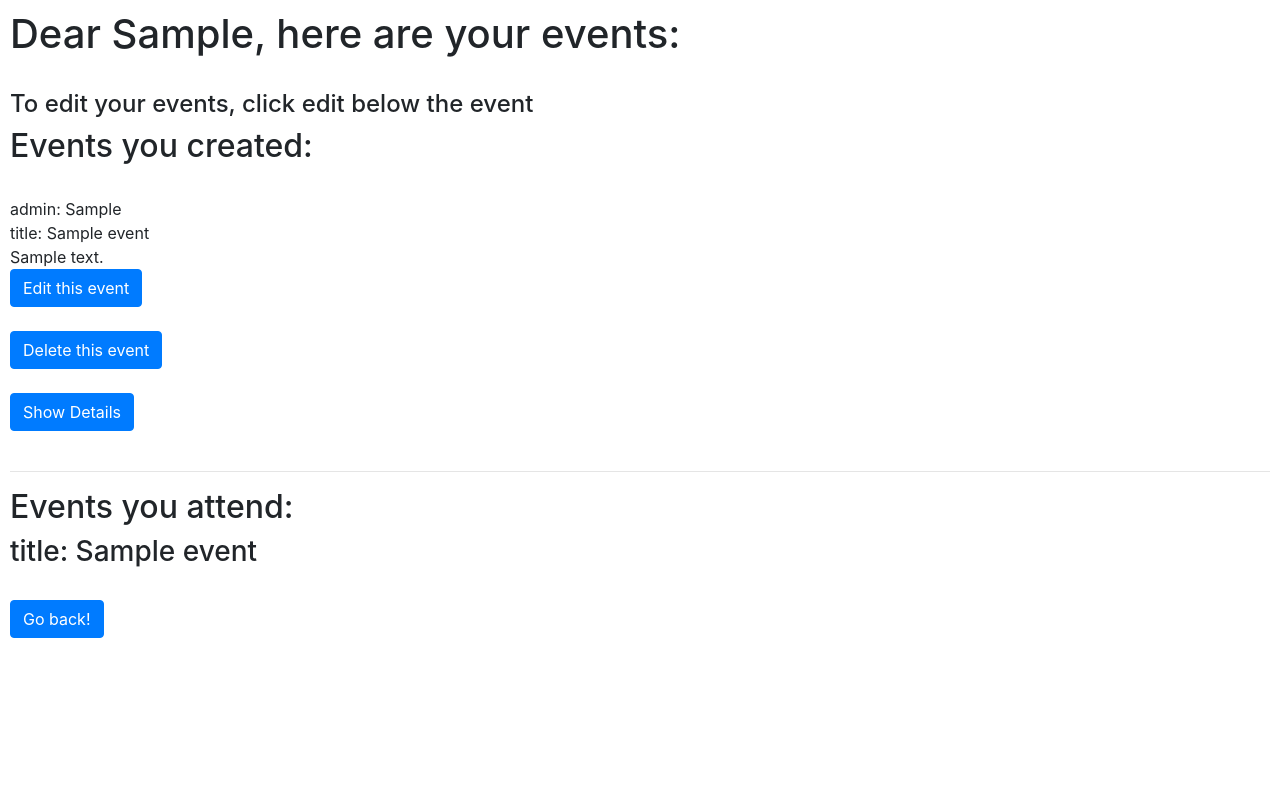
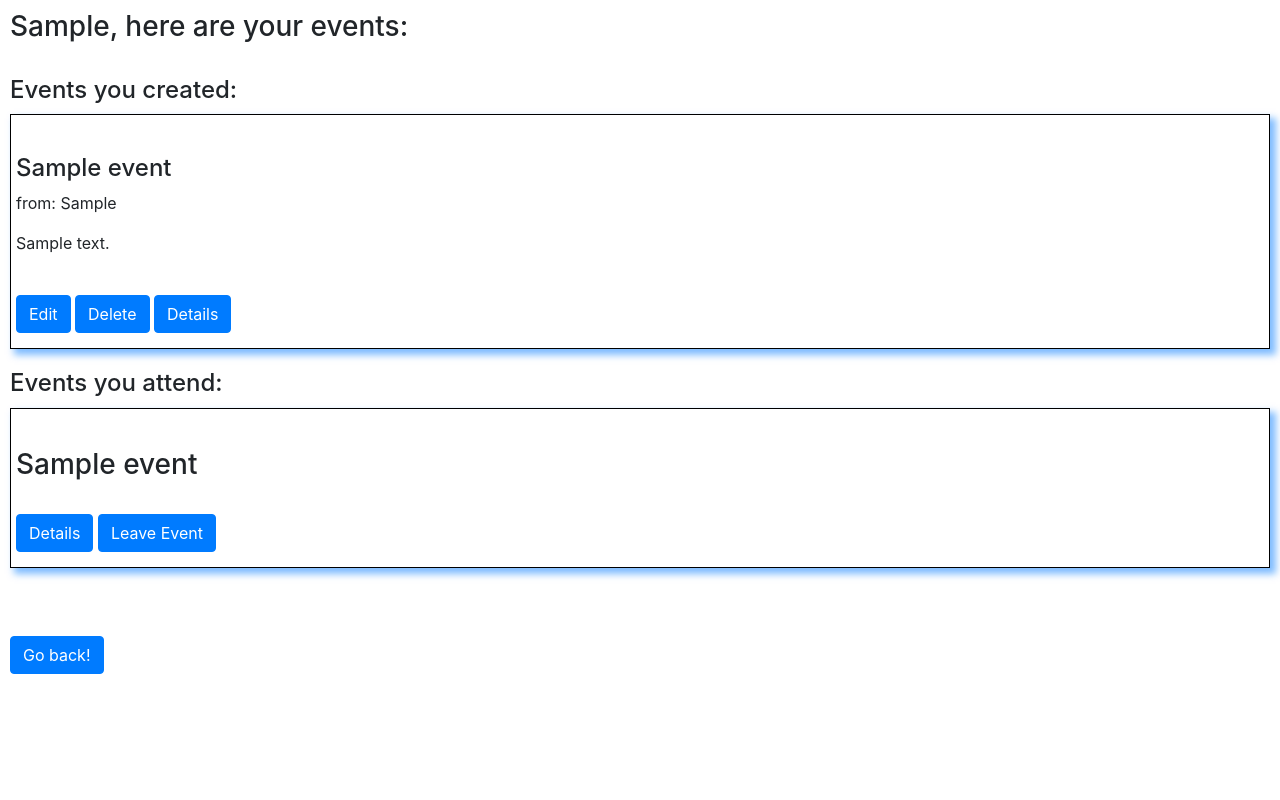
Before and after one commit to simonmihalynagy/Thy-Vent, a Node server app: page /users/600000000000000000000001/my-events in a window 1280 px wide. Run offline with Node 20, Linux system fonts and the light colour scheme; a user stored in the database is signed in; tables that the repository leaves empty hold one stand-in row (values such as "Sample post"); some libraries are stand-ins or nearby versions.

Commit message:
added a leave function for events, added error messages, displayed public events

```diff
--- a/public/stylesheets/style.css
+++ b/public/stylesheets/style.css
@@ -11,3 +11,15 @@ a {
   text-align: center;
   margin: 30px;
 }
+
+.event-box {
+  border: 1px solid black;
+  padding: 15px 0px 15px 5px;
+  margin: 10px 0px 20px 0px;
+  box-shadow: 5px 5px 7px 1px rgba(3, 123, 255, 0.5);
+}
+.alerta {
+  border: 1px solid black!;
+  border-radius: 1px!;
+  box-shadow: 5px 5px 7px 1px rgba(255, 0, 0, 0.5);
+}
--- a/routes/users-routes.js
+++ b/routes/users-routes.js
@@ -148,6 +148,12 @@ router.get("/:id/my-events", (req, res) => {
           adminEvents: result[0],
           user: result[1],
           guestEvents: result[2],
+          notAttending:
+            result[2].length === 0 ? "You didnt join any events yet!" : "",
+          notHosting:
+            result[0].length === 0
+              ? "You didnt create any events just yet!"
+              : "",
         });
         //res.send({ events: result[0] });
       }
@@ -235,6 +241,7 @@ router.get("/:eventId/details", (req, res) => {
 
   Event.findById(eventId).then((singleEvent) => {
     res.render("event-details", {
+      userId: req.session.currentUser,
       eventObj: singleEvent,
       longitude: singleEvent.address.longitude,
       latitude: singleEvent.address.latitude,
@@ -242,8 +249,22 @@ router.get("/:eventId/details", (req, res) => {
   });
 });
 
-///
+/// LEAVE AN EVENT YOU ATTEND
 
+router.get("/:eventId/leave", (req, res) => {
+  const eventId = req.params.eventId;
+  const userId = req.session.currentUser;
+  console.log("this is the userId", userId);
+  Event.updateOne(
+    { _id: eventId },
+    { $pull: { guests: { $in: userId } } }
+  ).then((resFromDb) => {
+    console.log(resFromDb);
+    res.redirect(`/users/${userId}/my-events`);
+  });
+});
+
+/// REGISTER!
 router.post("/register", (req, res) => {
   const email = req.body.email;
   const password = req.body.password;
--- a/views/my-events.hbs
+++ b/views/my-events.hbs
@@ -1,40 +1,63 @@
-<h1>Dear {{user.firstName}}, here are your events:</h1>
+<h3>{{user.firstName}}, here are your events:</h3>
 <br />
-<h4>To edit your events, click edit below the event</h4>
-<h2>Events you created:</h2>
-<br />
+<h4>Events you created:</h4>
+
 {{#each adminEvents}}
-  admin:
-  {{this.admin.0.firstName}}
-  <br />
-  title:
-  {{this.title}}
-  <br />
-  {{this.description}}
-  <br />
-  <a href="/users/{{this.id}}/edit"><button
-      class="btn btn-primary"
-      type="submit"
-    >Edit this event</button></a>
-  <br />
-  <br />
-  <a href="/users/{{this.id}}/delete"><button
-      class="btn btn-primary"
-      type="submit"
-    >Delete this event</button></a>
-  <br />
-  <br />
-  <a href="/users/{{this.id}}/details"><button class="btn btn-primary">Show
-      Details</button></a>
-  <br />
-  <br />
-  <hr />
+  <div class="event-box">
+    <br />
+    <h4>{{this.title}}</h4>
+    <p>from: {{this.admin.0.firstName}}</p>
+
+    <p> {{this.description}}</p>
+    <br />
+    <a href="/users/{{this.id}}/edit"><button
+        class="btn btn-primary inline"
+        type="submit"
+      >Edit</button></a>
+
+    <a href="/users/{{this.id}}/delete"><button
+        class="btn btn-primary inline"
+        type="submit"
+      >Delete</button></a>
+
+    <a href="/users/{{this.id}}/details"><button
+        class="btn btn-primary inline"
+      >Details</button></a>
+    <br />
+
+  </div>
+
 {{/each}}
+{{#if notHosting}}
+  <div class="event-box">
+    <p>{{notHosting}}</p>
+  </div>
+{{/if}}
 
-<h2>Events you attend:</h2>
+<h4>Events you attend:</h4>
+
 {{#each guestEvents}}
-  <h3>title: {{this.title}}</h3>
-  <br />
+  <div class="event-box">
+    <br />
+    <h3>{{this.title}}</h3>
+    <br />
+
+    <a href="/users/{{this.id}}/details"><button
+        class="btn btn-primary inline"
+        type="submit"
+      >Details</button></a>
+    <a href="/users/{{this.id}}/leave"><button
+        class="btn btn-primary inline"
+        type="submit"
+      >Leave Event</button></a>
+
+  </div>
 {{/each}}
+{{#if notAttending}}
+  <div class="event-box">
+    <p>{{notAttending}}</p>
+  </div>
+{{/if}}
 
+<br /><br />
 <a href="/users/{{user.id}}" class="btn btn-primary">Go back!</a>
```
Also changed, not shown: routes/index-routes.js (+16 -1 lines), views/account.hbs (+20 -8 lines), views/create-event.hbs (+6 -3 lines), views/event-details.hbs (+5 -3 lines), views/landing-page.hbs (+10 -6 lines), views/public-events.hbs (added, +22 -0 lines).
